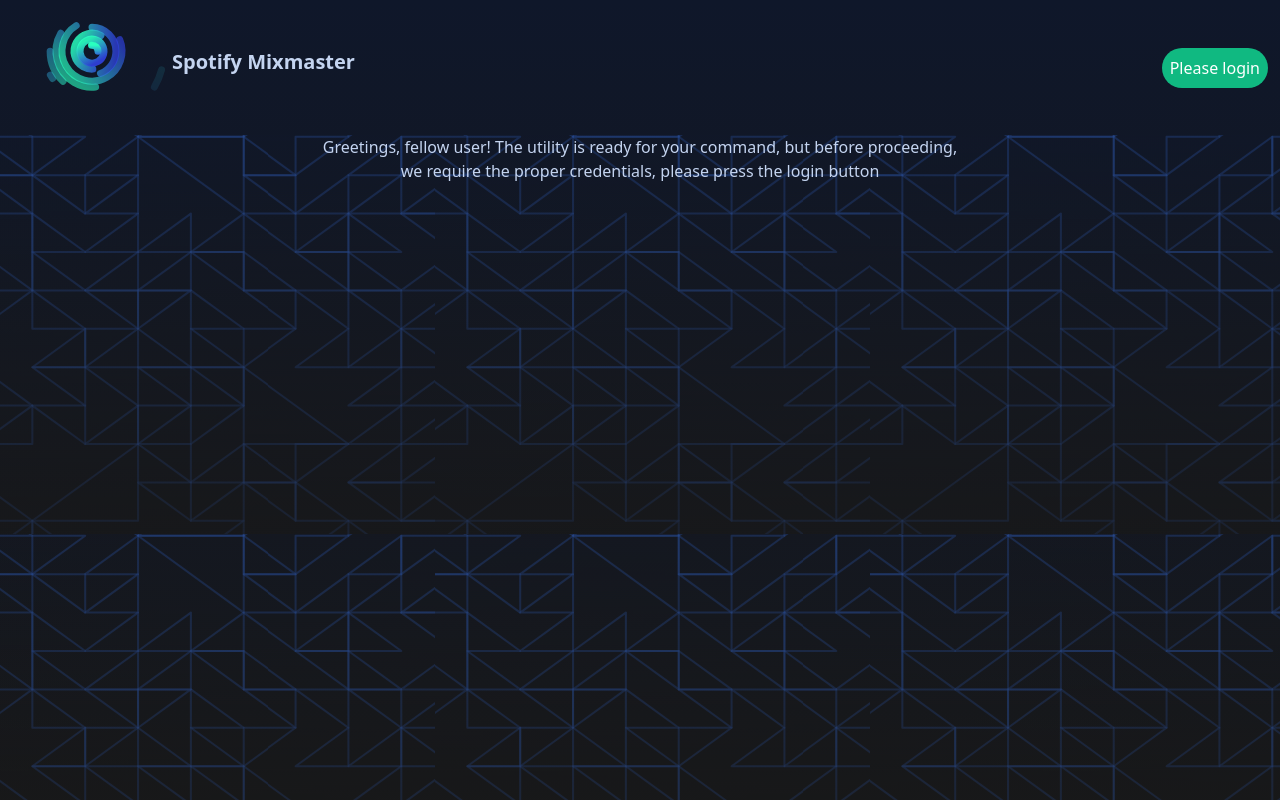
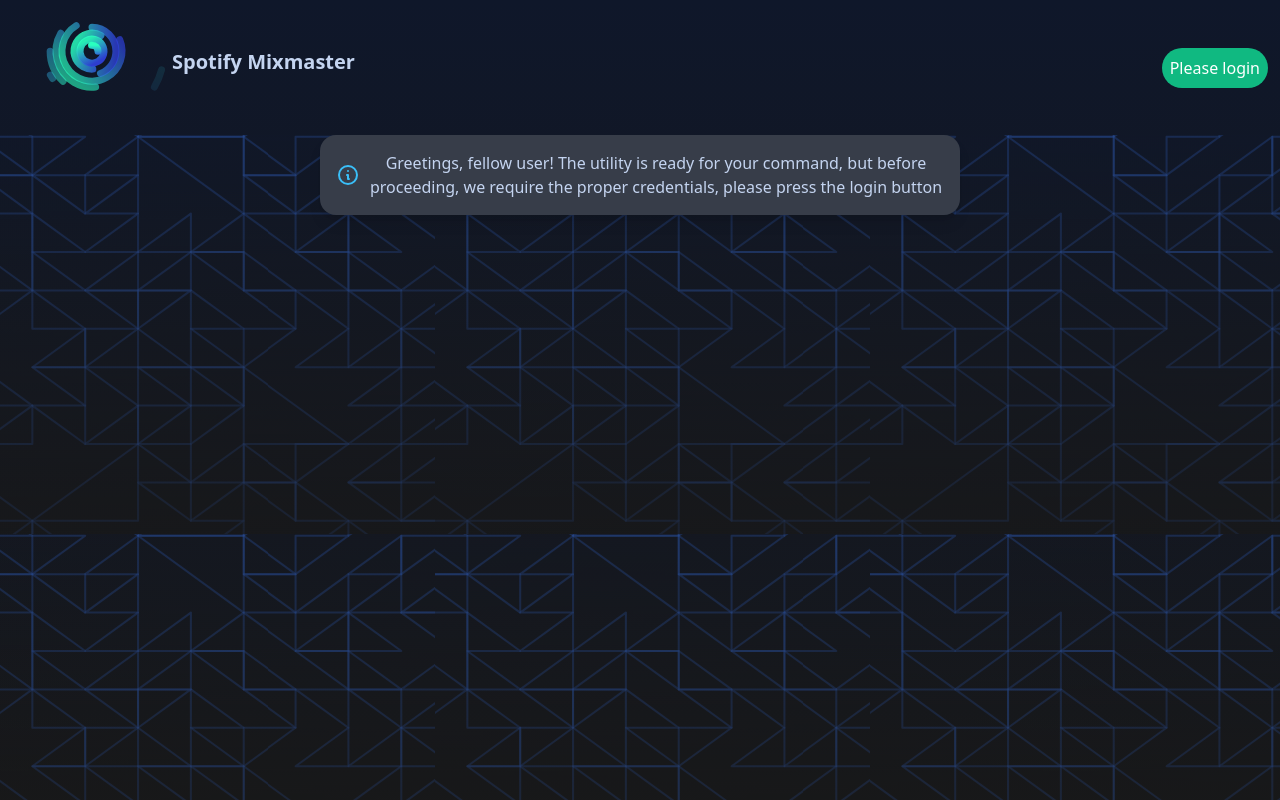
Before and after one commit to dlibis/graspop-playlist-maker, a Next.js app in the folder client/: page / in a window 1280 px wide. Built offline with nearby package versions, Linux system fonts and the light colour scheme; no server answers.

Commit message:
ready to deploy

```diff
--- a/client/src/components/ArtistForm.tsx
+++ b/client/src/components/ArtistForm.tsx
@@ -1,7 +1,8 @@
-import React, { ChangeEvent, SyntheticEvent, useState } from 'react';
+import React, { ChangeEvent, SyntheticEvent, useEffect, useState } from 'react';
 
 import axios from 'axios';
 import { useForm } from 'react-hook-form';
+import { toast } from 'react-toastify';
 
 import { api_url } from '@/constants';
 
@@ -9,25 +10,44 @@
   handleResetQuery: () => void;
   debounced: (value: string) => void;
   playlists: { [k: string]: any }[];
+  selectedArtist: string | null;
 };
 
 export const ArtistForm: React.FC<Props> = ({
   handleResetQuery,
   debounced,
   playlists,
+  selectedArtist,
 }) => {
   const [isToggleChecked, setIsToggleChecked] = useState<boolean>(false);
   const {
+    setValue,
     register,
     handleSubmit,
     resetField,
     formState: { errors },
   } = useForm<{ artist: string; playlist: string; full: boolean }>();
   const onSubmit = async (data) => {
-    await axios.get(
-      `${api_url}/get-artist?artist=${data.artist}&id=${data.playlist}&full=${data.full}`,
+    await toast.promise(
+      axios.get(
+        `${api_url}/get-artist?artist=${data.artist}&id=${data.playlist}&full=${data.full}`,
+      ),
+      {
+        pending: 'working on it...',
+        success: `${data.artist} added to playlist 🤩`,
+        error: `cant find ${data.artist} 🤔`,
+      },
+      {
+        position: 'top-center',
+        theme: 'dark',
+      },
     );
   };
+  useEffect(() => {
+    if (selectedArtist === null) return;
+    setValue('artist', selectedArtist ?? '');
+    debounced(selectedArtist);
+  }, [selectedArtist]);
 
   const handleSetToggle = (e: ChangeEvent<HTMLInputElement>) =>
     setIsToggleChecked(e.target.checked);
--- a/client/src/components/ArtistGrid.tsx
+++ b/client/src/components/ArtistGrid.tsx
@@ -3,12 +3,22 @@
 import { InfoAlert } from '@/components/InfoAlert';
 import { LoadingImage } from '@/components/LoadingImage';
 
-export const ArtistGrid = ({
+type Props = {
+  recomArtists: { [k: string]: any }[];
+  loadingImage: boolean;
+  searchType: 'initial' | 'getData' | 'reset';
+  handleFreezeResults: (e) => void;
+  freezeResults: boolean;
+  handleSelectedArtist: (value: string) => void;
+};
+
+export const ArtistGrid: React.FC<Props> = ({
   recomArtists,
   loadingImage,
   searchType,
   handleFreezeResults,
   freezeResults,
+  handleSelectedArtist,
 }) => {
   return (
     <>
@@ -27,13 +37,7 @@
                     type="checkbox"
                     className="checkbox"
                     checked={freezeResults}
-                    onClick={(
-                      e: React.MouseEvent<HTMLInputElement, MouseEvent>,
-                    ) =>
-                      handleFreezeResults(
-                        (e.target as HTMLInputElement).checked,
-                      )
-                    }
+                    onChange={handleFreezeResults}
                   />
                 </label>
               </div>
@@ -53,8 +57,16 @@
                     />
                   )}
                 </a>
-                <p className="mt-2 mb-1">{name}</p>
-                <div className="flex space-x-2">
+                <div className="tooltip" data-tip="Click to add to playlist">
+                  <button
+                    onClick={() => handleSelectedArtist(name)}
+                    className="btn btn-ghost btn-sm my-2"
+                  >
+                    {name}
+                  </button>
+                </div>
+                {/* <p className="mt-2 mb-1">{name}</p> */}
+                <div className="flex space-x-2 flex-wrap lg:space-y-0 space-y-2 justify-center">
                   {(el.genres?.slice(0, 2) || []).map((genre: string) => (
                     <div key={genre} className="badge badge-sm truncate">
                       {genre}
@@ -66,11 +78,13 @@
           </div>
         </div>
       ) : searchType === 'getData' ? (
-        <InfoAlert
-          text={
-            "The artist you queried is very unique and didn't return any results 😔"
-          }
-        />
+        <div className="container max-w-xl my-8">
+          <InfoAlert
+            text={
+              "The artist you queried is very unique and didn't return any results 😔"
+            }
+          />
+        </div>
       ) : null}
     </>
   );
--- a/client/src/pages/index.tsx
+++ b/client/src/pages/index.tsx
@@ -1,4 +1,4 @@
-import { useRef, useState } from 'react';
+import { MouseEventHandler, useRef, useState } from 'react';
 
 import axios from 'axios';
 import { Inter } from 'next/font/google';
@@ -34,6 +34,7 @@
   }>({ data: [], searchType: 'initial' });
   const [playlists, setPlaylists] =
     useState<{ [k: string]: any }[]>(playlists_items);
+  const [selectedArtist, setSelectedArtist] = useState<string | null>(null);
 
   const onSubmitCreate = async (e: React.SyntheticEvent) => {
     //  need to put this, or else the page will refresh
@@ -81,7 +82,6 @@
           }),
         ).then((updatedArray) => {
           setRecomArtists({ data: updatedArray, searchType: 'getData' });
-          setLoadingImage(false);
         });
         setLoadingImage(false);
       } catch (e) {
@@ -96,6 +96,14 @@
     if (freezeResults) return;
     setRecomArtists({ data: [], searchType: 'reset' });
     setFreezeResults(false);
+  };
+
+  const handleFreezeResults = (
+    e: React.MouseEvent<HTMLInputElement, MouseEvent>,
+  ) => setFreezeResults((e.target as HTMLInputElement).checked);
+
+  const handleSelectedArtist = (value: string) => {
+    setSelectedArtist(value);
   };
 
   return (
@@ -127,15 +135,16 @@
                   playlists={playlists}
                   debounced={debounced}
                   handleResetQuery={handleResetQuery}
+                  selectedArtist={selectedArtist}
                 />
                 <div className="divider my-1" />
                 <div className="container ">
                   <div
                     tabIndex={0}
-                    className="collapse collapse-plus border border-base-300 bg-base-100 rounded-box "
+                    className="collapse collapse-plus border border-base-300 rounded-box bg-opacity-75 bg-slate-600"
                   >
                     <input type="checkbox" />
-                    <div className="collapse-title text-md font-medium p-[0.5rem] min-h-[2rem]">
+                    <div className="collapse-title text-md font-medium ">
                       Create a new playlist
                     </div>
                     <div className="collapse-content">
@@ -161,8 +170,9 @@
                   recomArtists={recomArtists.data}
                   loadingImage={loadingImage}
                   searchType={recomArtists.searchType}
-                  handleFreezeResults={setFreezeResults}
-                  freezeResuls={freezeResults}
+                  handleFreezeResults={handleFreezeResults}
+                  freezeResults={freezeResults}
+                  handleSelectedArtist={handleSelectedArtist}
                 />
               </div>
 
@@ -170,9 +180,28 @@
             </>
           ) : (
             <div className=" container max-w-screen-sm mx-auto text-center">
-              Greetings, fellow user! The utility is ready for your command, but
-              before proceeding, we require the proper credentials, please press
-              the login button
+              <div className="alert shadow-lg">
+                <div>
+                  <svg
+                    xmlns="http://www.w3.org/2000/svg"
+                    fill="none"
+                    viewBox="0 0 24 24"
+                    className="stroke-info flex-shrink-0 w-6 h-6"
+                  >
+                    <path
+                      strokeLinecap="round"
+                      strokeLinejoin="round"
+                      strokeWidth="2"
+                      d="M13 16h-1v-4h-1m1-4h.01M21 12a9 9 0 11-18 0 9 9 0 0118 0z"
+                    ></path>
+                  </svg>
+                  <span>
+                    Greetings, fellow user! The utility is ready for your
+                    command, but before proceeding, we require the proper
+                    credentials, please press the login button
+                  </span>
+                </div>
+              </div>
             </div>
           )}
         </div>
```
Also changed, not shown: client/.eslintrc.json.
